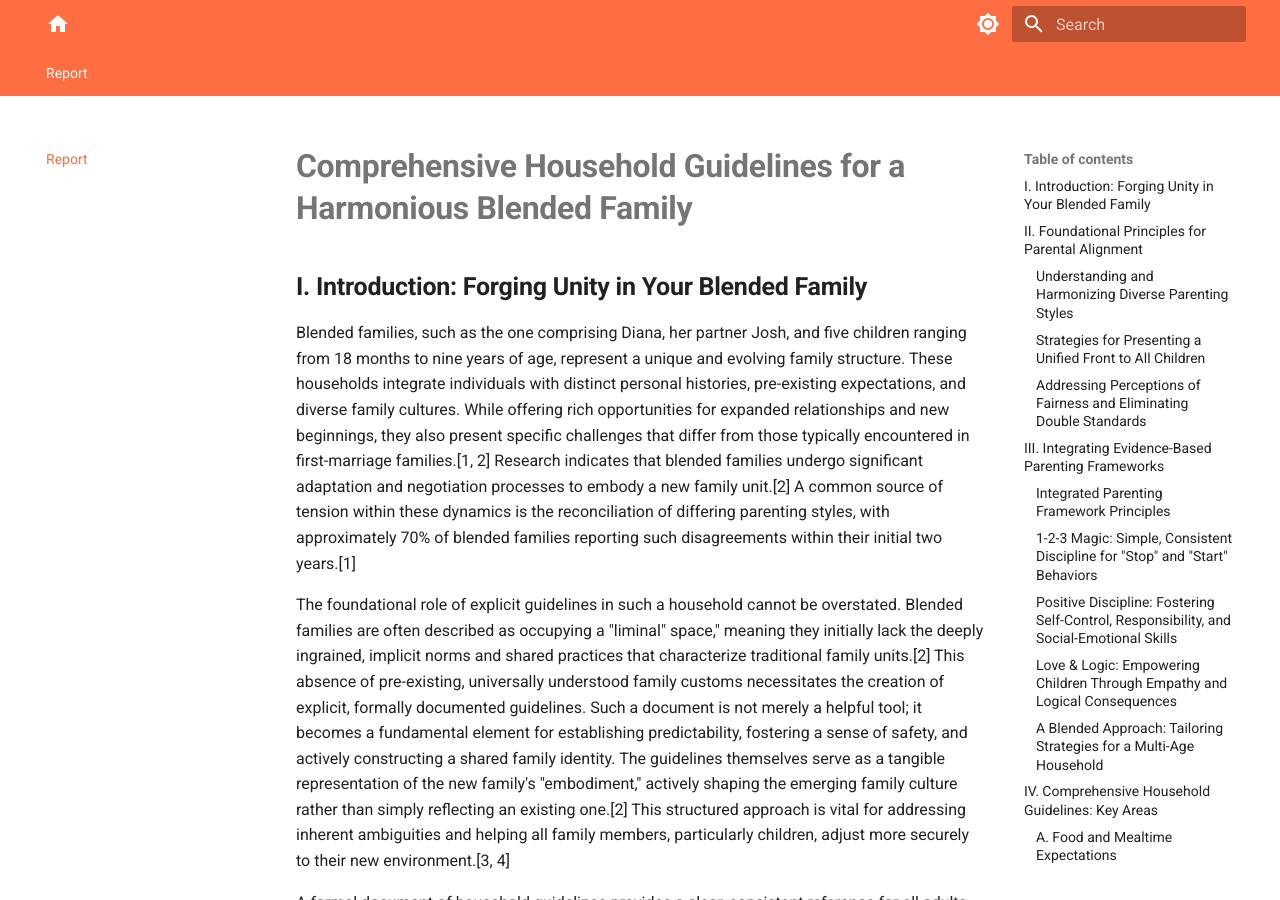
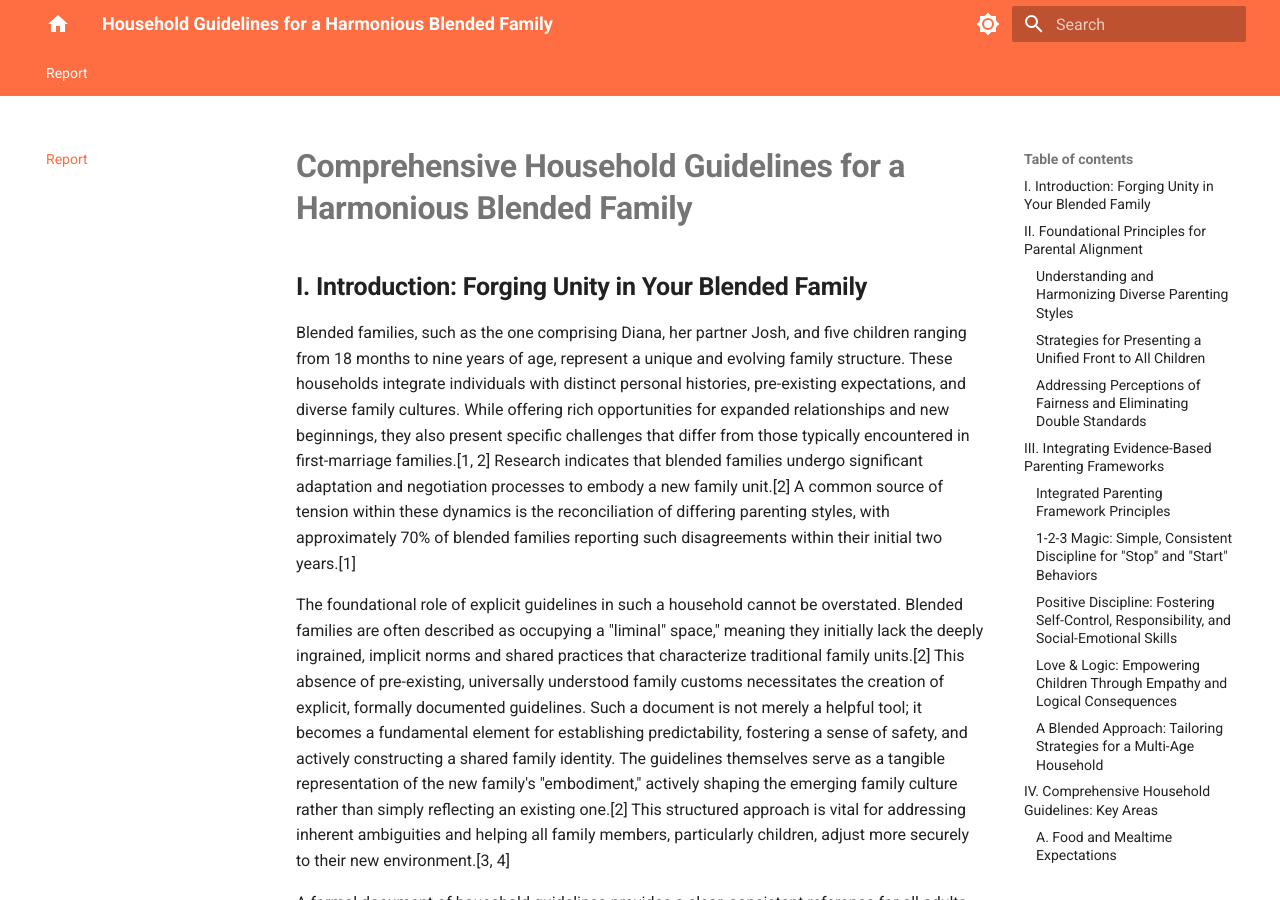
Before and after one commit to jockeys/household-guidelines, an MkDocs documentation site: the page built from docs/index.md, in a window 1280 px wide and 900 px high. Built offline with MkDocs 1.6.1 and Material for MkDocs 9.7.7, drawn with Linux system fonts in a browser that asks for light colours.

Commit message:
Minor edits to mkdocs.yml

```diff
--- a/mkdocs.yml
+++ b/mkdocs.yml
@@ -1,4 +1,4 @@
-site_name: '' # Removed the site name text as requested
+site_name: 'Household Guidelines for a Harmonious Blended Family' # Removed the site name text as requested
 site_url: https://jockeys.github.io/household-guidelines # Your actual GitHub Pages URL
 site_description: Comprehensive guidelines for a harmonious blended family.
 
```
